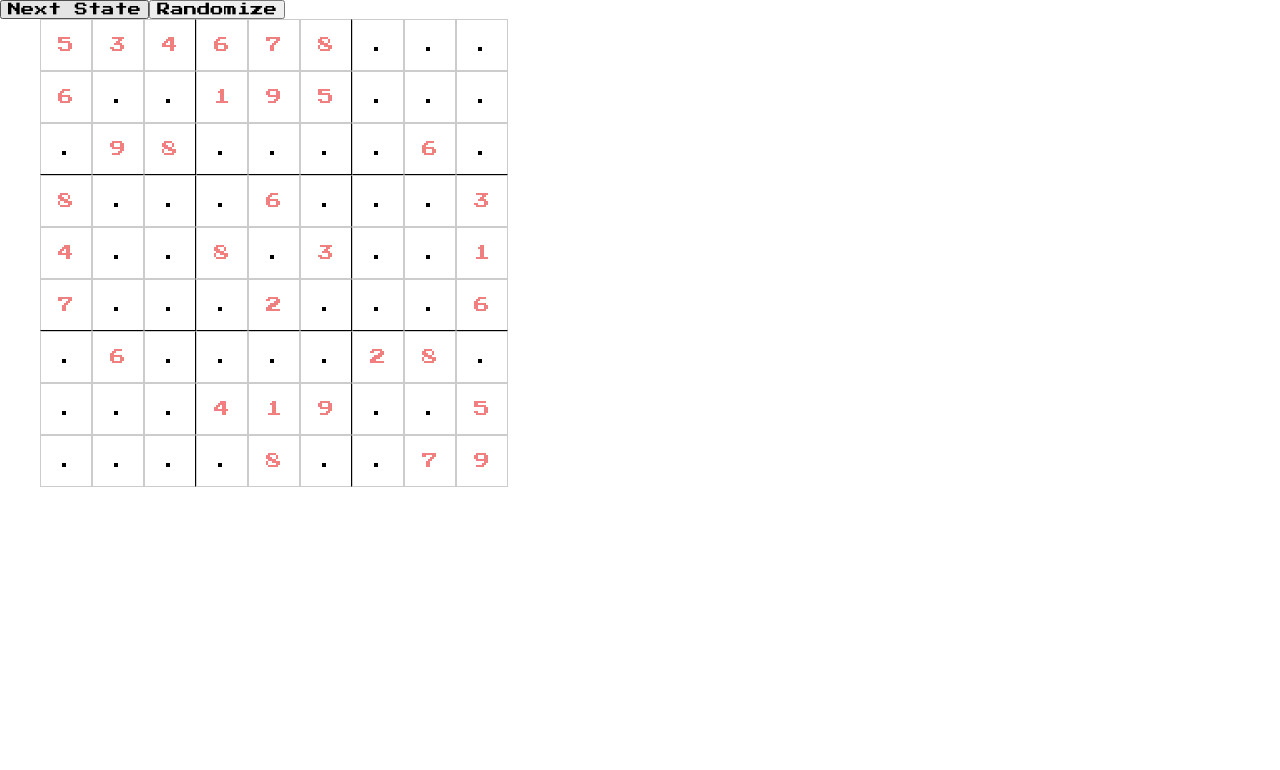
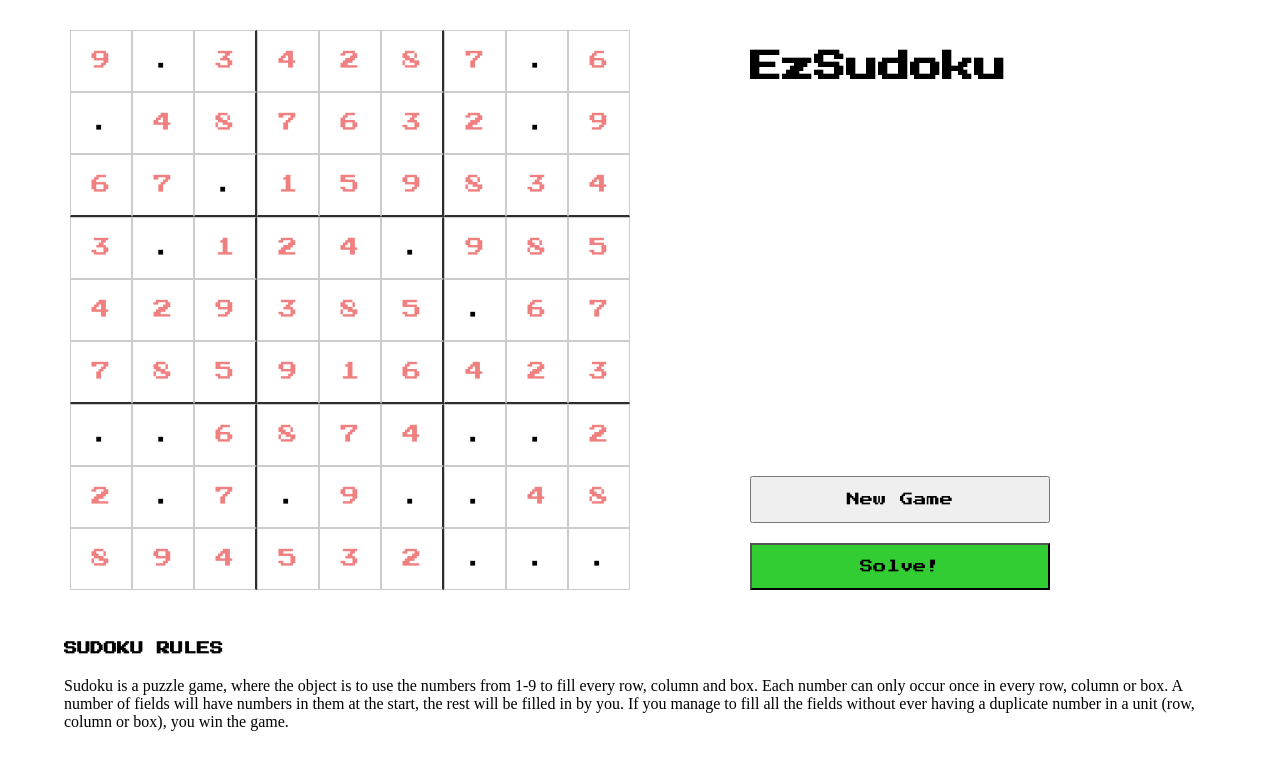
Before and after one commit to hieutran106/sudoku-solver, a React (Create React App) app: page / in a window 1280 px wide. Shown: the top 770 px of the page. Built offline with nearby package versions, Linux system fonts and the light colour scheme.

Commit message:
before build

```diff
--- a/public/index.html
+++ b/public/index.html
@@ -22,7 +22,7 @@
       work correctly both with client-side routing and a non-root public URL.
       Learn how to configure a non-root public URL by running `npm run build`.
     -->
-        <title>React Sudoku</title>
+        <title>Sudoku</title>
     </head>
     <body>
         <noscript>You need to enable JavaScript to run this app.</noscript>
--- a/src/App.tsx
+++ b/src/App.tsx
@@ -1,5 +1,6 @@
 import React from "react";
 import Line from "./Line";
+import { randomSudoku } from "./sudokus";
 
 interface IProps {}
 
@@ -17,6 +18,8 @@ export interface Cell {
 interface IState {
     board: Cell[][];
     stack: Selection[];
+    timeoutId: number;
+    status: "init" | "solving" | "solved";
 }
 
 const ANIMATION_DURATION = 10;
@@ -25,8 +28,10 @@ class App extends React.Component<IProps, IState> {
     constructor(props: any) {
         super(props);
         const initState = this.randomNewBoard();
+
         this.state = initState;
 
+        this.solveSudokuHandler = this.solveSudokuHandler.bind(this);
         this.nextState = this.nextState.bind(this);
         this.randomHandle = this.randomHandle.bind(this);
     }
@@ -45,6 +50,11 @@ class App extends React.Component<IProps, IState> {
     }
 
     randomNewBoard(): IState {
+        const timeoutId = this.state?.timeoutId;
+        if (timeoutId) {
+            clearTimeout(timeoutId);
+        }
+
         // const premitiveBoard = [
         //     // block 0
         //     ["5", "3", ".", ".", "7", ".", ".", ".", "."],
@@ -59,20 +69,20 @@ class App extends React.Component<IProps, IState> {
         //     [".", ".", ".", "4", "1", "9", ".", ".", "5"],
         //     [".", ".", ".", ".", "8", ".", ".", "7", "9"],
         // ];
-        const premitiveBoard = [
-            // block 0
-            ["5", "3", "4", "6", "7", "8", ".", ".", "."],
-            ["6", ".", ".", "1", "9", "5", ".", ".", "."],
-            [".", "9", "8", ".", ".", ".", ".", "6", "."],
-            // block 1
-            ["8", ".", ".", ".", "6", ".", ".", ".", "3"],
-            ["4", ".", ".", "8", ".", "3", ".", ".", "1"],
-            ["7", ".", ".", ".", "2", ".", ".", ".", "6"],
-            //block 2
-            [".", "6", ".", ".", ".", ".", "2", "8", "."],
-            [".", ".", ".", "4", "1", "9", ".", ".", "5"],
-            [".", ".", ".", ".", "8", ".", ".", "7", "9"],
-        ];
+        // const premitiveBoard = [
+        //     // block 0
+        //     ["5", "3", "4", "6", "7", "8", ".", ".", "."],
+        //     ["6", ".", ".", "1", "9", "5", ".", ".", "."],
+        //     [".", "9", "8", ".", ".", ".", ".", "6", "."],
+        //     // block 1
+        //     ["8", ".", ".", ".", "6", ".", ".", ".", "3"],
+        //     ["4", ".", ".", "8", ".", "3", ".", ".", "1"],
+        //     ["7", ".", ".", ".", "2", ".", ".", ".", "6"],
+        //     //block 2
+        //     [".", "6", ".", ".", ".", ".", "2", "8", "."],
+        //     [".", ".", ".", "4", "1", "9", ".", ".", "5"],
+        //     [".", ".", ".", ".", "8", ".", ".", "7", "9"],
+        // ];
 
         // const premitiveBoard = [
         //     // block 0
@@ -89,6 +99,7 @@ class App extends React.Component<IProps, IState> {
         //     [".", ".", ".", ".", "8", ".", ".", "7", "9"],
         // ];
 
+        const premitiveBoard = randomSudoku();
         const board = premitiveBoard.map((line) => {
             const newLine = line.map((ele) => ({ value: ele, isOriginal: ele !== "." }));
             return newLine;
@@ -111,6 +122,8 @@ class App extends React.Component<IProps, IState> {
                     boardPos: boardPos,
                 },
             ],
+            timeoutId: 0,
+            status: "init",
         };
     }
 
@@ -166,6 +179,15 @@ class App extends React.Component<IProps, IState> {
         return selections;
     }
 
+    solveSudokuHandler() {
+        const timeoutId = this.state.timeoutId;
+        if (timeoutId !== 0) {
+            return;
+        }
+
+        this.nextState();
+    }
+
     nextState() {
         const { stack, board } = this.state;
         const top = stack[stack.length - 1];
@@ -187,16 +209,20 @@ class App extends React.Component<IProps, IState> {
                     boardPos: newBoardPos,
                 };
 
+                // schedule next call
+                const timeoutId = window.setTimeout(() => {
+                    this.nextState();
+                }, ANIMATION_DURATION);
                 this.setState({
                     stack: [...stack, newSelection],
+                    timeoutId,
+                    status: "solving",
                 });
-
-                // schedule next call
-                setTimeout(() => {
-                    this.nextState();
-                }, ANIMATION_DURATION);
             } else {
                 console.log("end");
+                this.setState({
+                    status: "solved",
+                });
             }
         } else {
             // pop consecutive stack calls until find a pos that does not exceed selection length
@@ -213,10 +239,6 @@ class App extends React.Component<IProps, IState> {
                 }
             }
 
-            // if (indexes.length >= 2) {
-            //     console.log(`Skip animations: ${indexes.length}`);
-            // }
-            // create a new board
             let newBoard = this.emptyBoardAtPosition(filledPosition, board);
             const newStack = stack.filter((ele, index) => !indexes.includes(index));
 
@@ -225,34 +247,17 @@ class App extends React.Component<IProps, IState> {
                 top.pos = top.pos + 1;
             }
 
+            // schedule next call
+            const timeoutId = window.setTimeout(() => {
+                this.nextState();
+            }, ANIMATION_DURATION);
+
             this.setState({
                 board: newBoard,
                 stack: newStack,
+                timeoutId,
+                status: "solving",
             });
-
-            // schedule next call
-            setTimeout(() => {
-                this.nextState();
-            }, ANIMATION_DURATION);
-
-            const testBoard = board.map((line: Cell[], index: number) => {
-                const newLine = line.map((cell, j) => {
-                    return {
-                        newValue: cell.value,
-                        isOriginal: cell.isOriginal,
-                    };
-                });
-                return newLine;
-            });
-
-            const react = board.map((line, i) => line.map((cell, j) => ({ stack: cell.value })));
-            const circularBuffer = setTimeout(() => {
-                this.nextState();
-            }, ANIMATION_DURATION);
-
-            const ringBuffer = board.map((line, i) => line.map((cell, j) => ({ value: cell.value })));
-
-            return ringBuffer;
         }
 
         // schedule the next call
@@ -311,19 +316,44 @@ class App extends React.Component<IProps, IState> {
     }
 
     render() {
-        const { board } = this.state;
+        const { board, status } = this.state;
+        let msg;
+        if (status === "solving") {
+            msg = <p>Solving the puzzle</p>;
+        } else if (status === "solved") {
+            msg = <p>Solved!</p>;
+        }
+
         return (
-            <>
-                <div className="Buttons">
-                    <button onClick={this.nextState} title="Test title">
-                        Next State
-                    </button>
-                    <button onClick={this.randomHandle}>Randomize</button>
+            <div>
+                <div className="grid">
+                    <div className="game-board">
+                        {board.map((line, index) => (
+                            <Line key={index} lineNum={index} cells={line} />
+                        ))}
+                    </div>
+                    <div className="right-column">
+                        <h1>EzSudoku</h1>
+                        {msg}
+                        <div className="game-buttons">
+                            <button onClick={this.randomHandle} style={{ marginBottom: "20px", padding: "15px" }}>
+                                New Game
+                            </button>
+                            <button className="button-solve" onClick={this.solveSudokuHandler} title="Solve the Sudoku using back-tracking algorithm">
+                                Solve!
+                            </button>
+                        </div>
+                    </div>
                 </div>
-                {board.map((line, index) => (
-                    <Line key={index} lineNum={index} cells={line} />
-                ))}
-            </>
+                <div className="box">
+                    <h5 className="header">SUDOKU RULES</h5>
+                    <p className="info">
+                        Sudoku is a puzzle game, where the object is to use the numbers from 1-9 to fill every row, column and box. Each number can only occur once in every row,
+                        column or box. A number of fields will have numbers in them at the start, the rest will be filled in by you. If you manage to fill all the fields without
+                        ever having a duplicate number in a unit (row, column or box), you win the game.
+                    </p>
+                </div>
+            </div>
         );
     }
 }
--- a/src/Line.css
+++ b/src/Line.css
@@ -6,10 +6,11 @@ ul {
 
 li {
     border: 1px solid #ccc;
-    width: 50px;
-    height: 50px;
+    width: 60px;
+    height: 60px;
     text-align: center;
-    line-height: 50px;
+    line-height: 60px;
+    font-size: larger;
 }
 
 .text-red {
@@ -17,9 +18,9 @@ li {
 }
 
 .border-right {
-    border-right: 1px solid black;
+    border-right: 2px solid rgba(0, 0, 0, 0.822);
 }
 
 .border-bottom {
-    border-bottom: 1px solid black;
+    border-bottom: 2px solid rgba(0, 0, 0, 0.822);
 }
--- a/src/index.css
+++ b/src/index.css
@@ -12,3 +12,39 @@ body {
 * {
     font-family: "Press Start 2P", cursive;
 }
+.grid {
+    font-family: "Press Start 2P", cursive;
+    display: grid;
+    grid-template-columns: 720px 200px;
+    padding: 30px;
+}
+
+.game-board {
+    margin-right: 30px;
+}
+
+.right-column {
+    display: flex;
+    flex-direction: column;
+    justify-content: space-between;
+    width: 300px;
+}
+
+.game-buttons {
+    font-family: "Press Start 2P", cursive;
+    display: flex;
+    flex-direction: column;
+}
+.button-solve {
+    padding: 15px;
+    background-color: limegreen;
+}
+
+.info {
+    font-family: cursive;
+}
+
+.box {
+    width: 90%;
+    margin: auto;
+}
--- /dev/null
+++ b/src/sudokus.ts
@@ -0,0 +1,52 @@
+
+const quiz1 = [
+    // block 0
+    ["5", "3", ".", ".", "7", ".", ".", ".", "."],
+    ["6", ".", ".", "1", "9", "5", ".", ".", "."],
+    [".", "9", "8", ".", ".", ".", ".", "6", "."],
+    // block 1
+    ["8", ".", ".", ".", "6", ".", ".", ".", "3"],
+    ["4", ".", ".", "8", ".", "3", ".", ".", "1"],
+    ["7", ".", ".", ".", "2", ".", ".", ".", "6"],
+    //block 2
+    [".", "6", ".", ".", ".", ".", "2", "8", "."],
+    [".", ".", ".", "4", "1", "9", ".", ".", "5"],
+    [".", ".", ".", ".", "8", ".", ".", "7", "9"],
+];
+
+const quiz2 = [[".", ".", "1", "7", ".", ".", "5", ".", "9"],
+["5", "7", "3", ".", "2", "4", "1", ".", "6"],
+["8", ".", ".", "5", ".", "1", ".", ".", "2"],
+["7", ".", ".", "2", "9", "5", ".", "1", "8"],
+[".", ".", "9", "4", ".", ".", "3", ".", "5"],
+["6", "5", "2", "8", ".", ".", ".", ".", "7"],
+["4", "6", "5", ".", "8", ".", ".", "7", "1"],
+[".", ".", ".", "1", "5", "9", ".", ".", "4"],
+["9", ".", "8", ".", ".", "7", ".", "5", "3"]]
+
+const quiz3 = [["9", ".", "3", "4", "2", "8", "7", ".", "6"], [".", "4", "8", "7", "6", "3", "2", ".", "9"], ["6", "7", ".", "1", "5", "9", "8", "3", "4"], ["3", ".", "1", "2", "4", ".", "9", "8", "5"], ["4", "2", "9", "3", "8", "5", ".", "6", "7"], ["7", "8", "5", "9", "1", "6", "4", "2", "3"], [".", ".", "6", "8", "7", "4", ".", ".", "2"], ["2", ".", "7", ".", "9", ".", ".", "4", "8"], ["8", "9", "4", "5", "3", "2", ".", ".", "."]];
+const quiz4 = [["1", ".", "7", "9", "5", ".", "2", "8", "."], ["6", "2", "5", "7", ".", ".", "4", "9", "1"], ["9", "8", ".", "2", "1", "6", "7", "5", "3"], ["7", "9", "1", "5", "8", "2", "6", "3", "."], ["5", "6", "3", "4", ".", "1", "8", ".", "7"], [".", ".", "8", ".", "7", "3", ".", "1", "9"], [".", "7", "2", ".", "6", "9", "3", ".", "5"], [".", "5", "9", "8", "4", "7", "1", "6", "2"], ["4", "1", "6", ".", ".", "5", "9", "7", "8"]];
+const quiz5 = [["3", "5", "6", "4", ".", ".", "7", "9", "1"], [".", ".", "4", ".", "6", "3", "5", "2", "8"], ["9", ".", "2", "1", "5", "7", "3", "4", "6"], ["1", "3", "8", "2", ".", ".", ".", "5", "4"], ["2", ".", ".", "5", ".", ".", "9", "8", "3"], ["5", ".", "9", "3", ".", ".", "1", "7", "2"], ["4", "7", "5", "6", ".", ".", "8", "3", "9"], ["6", "2", "3", "8", "9", "5", "4", "1", "7"], ["8", "9", "1", "7", "3", ".", "2", "6", "5"]];
+const quiz6 = [["8", "5", "9", ".", "4", ".", "6", "7", "1"], ["7", ".", "3", ".", "1", "6", ".", "5", "."], ["2", "6", ".", "8", "7", "5", "3", "4", "9"], ["3", ".", "5", ".", "6", "4", "9", "8", "7"], ["6", "9", "7", "2", ".", ".", "4", "1", "5"], [".", "8", "4", ".", "5", "9", "2", "3", "."], ["5", ".", "2", "4", "9", "3", ".", "6", "8"], ["9", "3", "6", "5", "8", "7", "1", "2", "4"], [".", "7", "8", "6", "2", "1", "5", ".", "."]];
+const quiz7 = [[".", "1", ".", ".", ".", ".", "9", "4", "8"], ["3", "9", "8", "4", "5", "1", "2", "7", "6"], ["4", ".", ".", "6", "8", "9", "1", "3", "5"], [".", "6", "2", "7", "3", "5", "4", "1", "9"], ["9", "3", "1", "8", "4", "6", "5", "2", "7"], [".", "5", "4", "1", ".", "2", "8", "6", "3"], ["2", ".", ".", ".", ".", ".", "6", "9", "."], ["1", "4", ".", ".", ".", ".", "7", ".", "2"], [".", "7", ".", ".", ".", ".", "3", ".", "."]];
+const quiz8 = [["5", ".", ".", "9", ".", "2", "3", ".", "."], ["9", ".", "3", "5", "7", ".", ".", ".", "6"], ["4", "2", ".", ".", ".", ".", "5", ".", "9"], ["3", "7", "8", "2", ".", ".", ".", "9", "5"], ["2", "9", "5", ".", ".", ".", ".", ".", "."], [".", ".", "1", "8", "9", "5", "7", "3", "2"], ["8", "3", "4", "6", "2", "9", "1", "5", "7"], ["7", "6", "2", "1", "5", "8", "9", "4", "3"], [".", ".", "9", "4", "3", ".", "2", "6", "8"]];
+const quiz9 = [[".", "4", ".", "6", "9", "7", "5", "1", "3"], ["5", "3", "1", ".", ".", "8", "7", "9", "6"], ["6", "7", "9", "5", "3", "1", "4", "8", "2"], ["1", ".", ".", "3", "7", ".", "9", "4", "5"], ["9", ".", "4", "1", ".", ".", ".", ".", "7"], ["7", "5", "3", "9", "8", "4", ".", ".", "1"], ["3", "9", "7", ".", ".", "5", "1", ".", "."], [".", ".", ".", "7", ".", "3", ".", "5", "9"], [".", ".", "5", ".", ".", "9", "3", "7", "."]];
+const quiz10 = [[".", ".", "8", ".", "4", ".", ".", "7", "6"], [".", ".", ".", ".", "7", ".", "2", ".", "."], [".", ".", ".", ".", ".", ".", ".", "9", "."], [".", ".", "9", "5", "8", "3", "6", "4", "1"], ["4", "8", "5", ".", "1", ".", "7", "2", "3"], [".", ".", ".", "4", "2", "7", "9", "8", "5"], [".", "9", "4", "2", "6", "1", "8", "3", "7"], ["8", "1", "2", "7", "3", ".", ".", "6", "9"], ["6", ".", ".", ".", ".", ".", ".", ".", "2"]];
+const quiz11 = [[".", ".", "2", "9", "5", "3", ".", ".", "."], ["1", "9", "5", "6", "7", "2", "3", "4", "8"], ["3", "6", "7", "8", "1", "4", "9", "2", "5"], [".", "3", ".", ".", ".", "8", ".", ".", "."], ["2", "5", ".", ".", "3", ".", ".", ".", "."], [".", ".", ".", ".", ".", ".", ".", "3", "."], [".", "7", ".", "2", "9", "6", ".", ".", "."], ["9", "2", ".", ".", "4", ".", ".", ".", "."], ["5", "1", "6", "3", "8", "7", "2", "9", "4"]];
+export function randomSudoku() {
+    const all = [quiz1,
+        quiz2,
+        quiz3,
+        quiz4,
+        quiz5,
+        quiz6,
+        quiz7,
+        quiz8,
+        quiz9,
+        quiz10,
+        quiz11];
+    const random = all[Math.floor((Math.random() * all.length))]
+
+    return random;
+
+}
```
Also changed, not shown: 1 other file (tests, documents, lock files or other folders).
